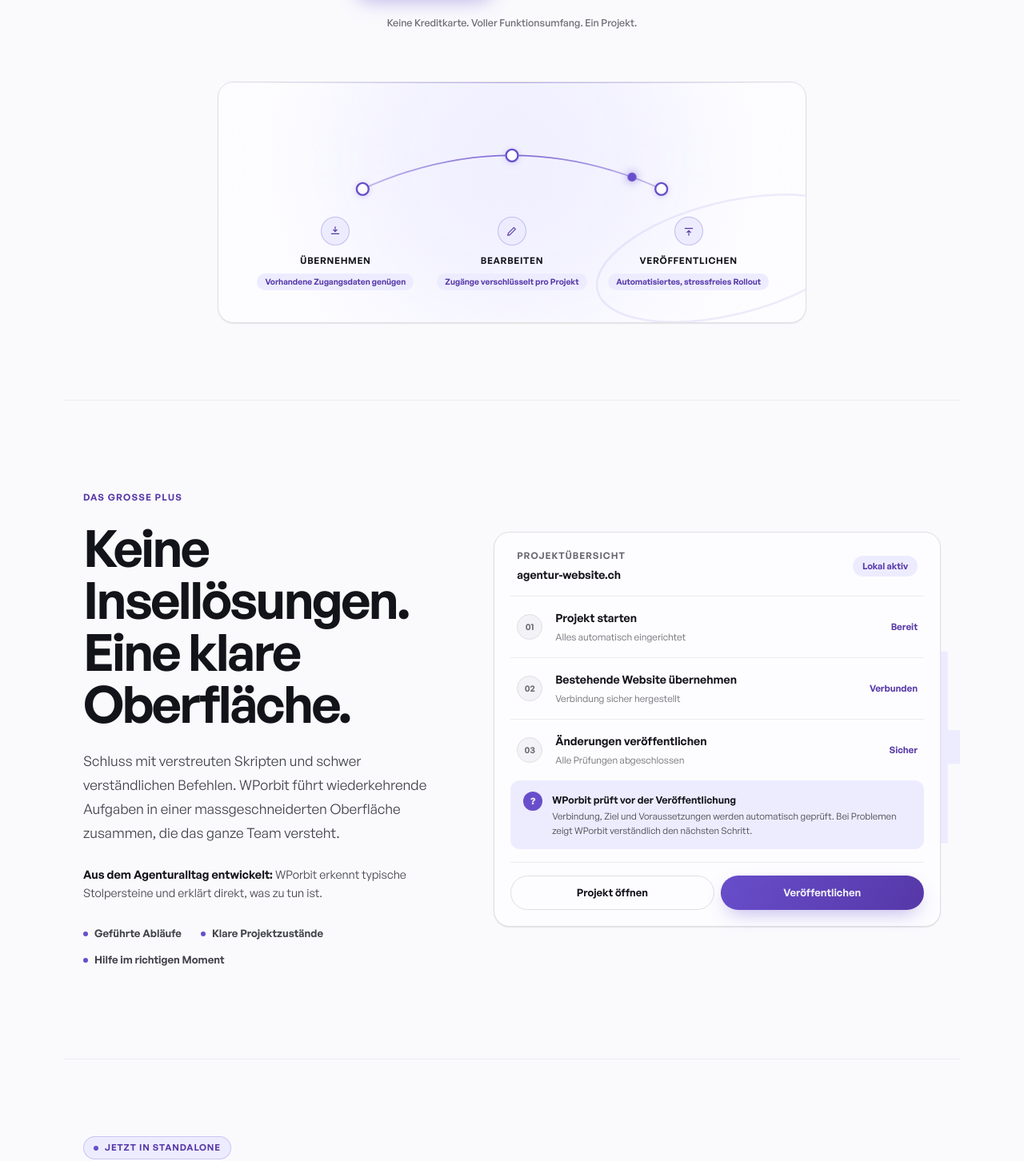
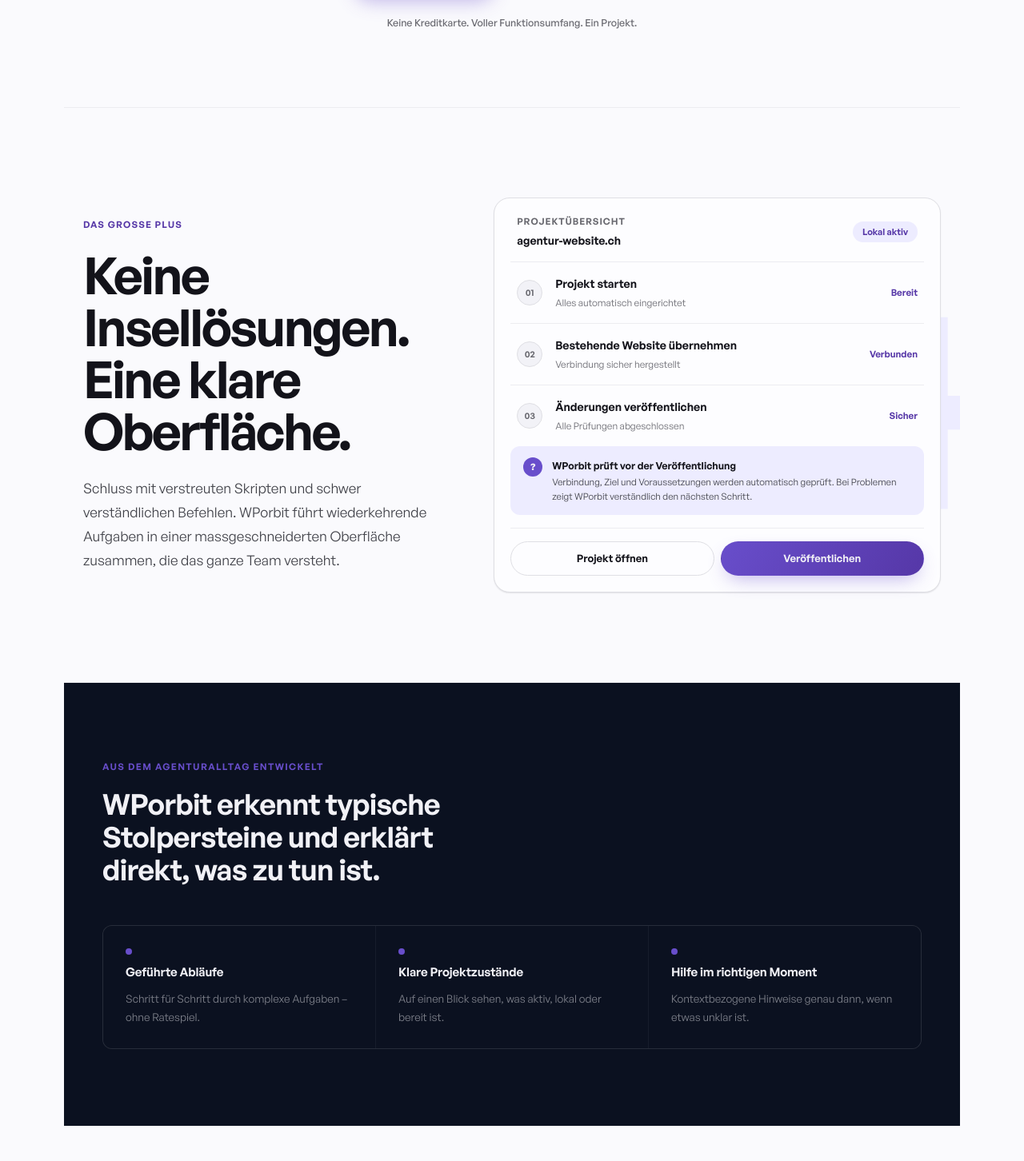
Before and after one commit to signsi/wpcontrol.io-Landingpage, a React (Vite) app: page / in a window 1280 px wide. Shown: the part 582-2034 px from the top of the page at 80% size. Built offline with nearby package versions, Linux system fonts and the light colour scheme.

Commit message:
before demo

```diff
--- a/src/App.tsx
+++ b/src/App.tsx
@@ -2,8 +2,9 @@
 import { initAnimations } from './lib/animations'
 import Topbar      from './components/Topbar'
 import Hero        from './components/Hero'
-import BigPlus     from './components/BigPlus'
-import FeatureGrid from './components/FeatureGrid'
+import BigPlus       from './components/BigPlus'
+import AgencyBanner from './components/AgencyBanner'
+import FeatureGrid  from './components/FeatureGrid'
 import LogoCloud   from './components/LogoCloud'
 import Showcase    from './components/Showcase'
 import EarlyAccess from './components/EarlyAccess'
@@ -22,6 +23,7 @@
       <main className="pt-[3.75rem]">
         <Hero />
         <BigPlus />
+        <AgencyBanner />
         <FeatureGrid />
         <Showcase />
         <LogoCloud />
--- /dev/null
+++ b/src/components/AgencyBanner.tsx
@@ -0,0 +1,45 @@
+const benefits = [
+  {
+    label: 'Geführte Abläufe',
+    description: 'Schritt für Schritt durch komplexe Aufgaben – ohne Ratespiel.',
+  },
+  {
+    label: 'Klare Projektzustände',
+    description: 'Auf einen Blick sehen, was aktiv, lokal oder bereit ist.',
+  },
+  {
+    label: 'Hilfe im richtigen Moment',
+    description: 'Kontextbezogene Hinweise genau dann, wenn etwas unklar ist.',
+  },
+]
+
+export default function AgencyBanner() {
+  return (
+    <section className="bg-dark px-6 py-20 sm:py-24">
+      <div className="mx-auto max-w-5xl">
+        <div className="reveal-up mb-12 max-w-[52ch]">
+          <p className="mb-4 text-[0.72rem] font-semibold uppercase tracking-[0.12em] text-accent">
+            Aus dem Agenturalltag entwickelt
+          </p>
+          <h2 className="font-heading text-[clamp(1.75rem,3.2vw,2.25rem)] font-semibold leading-[1.15] tracking-[-0.02em] text-on-dark">
+            WPorbit erkennt typische Stolpersteine und erklärt direkt, was zu tun ist.
+          </h2>
+        </div>
+
+        <div className="stagger-group grid gap-px overflow-hidden rounded-xl border border-white/[0.07] bg-white/[0.05] sm:grid-cols-3">
+          {benefits.map((b) => (
+            <div key={b.label} className="flex flex-col gap-3 bg-dark p-7 transition-colors hover:bg-white/[0.04]">
+              <span className="size-2 rounded-full bg-accent" />
+              <p className="font-heading text-[0.9375rem] font-semibold leading-snug tracking-[-0.01em] text-on-dark">
+                {b.label}
+              </p>
+              <p className="text-[0.84rem] leading-[1.65] text-on-dark/50">
+                {b.description}
+              </p>
+            </div>
+          ))}
+        </div>
+      </div>
+    </section>
+  )
+}
--- a/src/components/BigPlus.tsx
+++ b/src/components/BigPlus.tsx
@@ -26,19 +26,6 @@
             Schluss mit verstreuten Skripten und schwer verständlichen Befehlen. WPorbit führt wiederkehrende Aufgaben in einer massgeschneiderten Oberfläche zusammen, die das ganze Team versteht.
           </p>
 
-          <p className="mt-6 max-w-[36rem] text-[0.9rem] leading-[1.65] text-secondary">
-            <strong className="font-semibold text-primary">Aus dem Agenturalltag entwickelt:</strong>{' '}
-            WPorbit erkennt typische Stolpersteine und erklärt direkt, was zu tun ist.
-          </p>
-
-          <div className="mt-7 flex flex-wrap gap-x-6 gap-y-3 text-[0.82rem] font-semibold text-secondary">
-            {['Geführte Abläufe', 'Klare Projektzustände', 'Hilfe im richtigen Moment'].map((benefit) => (
-              <span key={benefit} className="flex items-center gap-2">
-                <span className="size-1.5 rounded-full bg-accent" />
-                {benefit}
-              </span>
-            ))}
-          </div>
         </div>
 
         <div className="reveal-up relative">
--- a/src/components/Hero.tsx
+++ b/src/components/Hero.tsx
@@ -1,69 +1,3 @@
-import { OrbitArc } from './OrbitMotif'
-
-const steps = [
-  {
-    title: 'Übernehmen',
-    proof: 'Vorhandene Zugangsdaten genügen',
-    icon: 'M12 4v9m0 0l3.5-3.5M12 13l-3.5-3.5M5 17h14',
-  },
-  {
-    title: 'Bearbeiten',
-    proof: 'Zugänge verschlüsselt pro Projekt',
-    icon: 'M15.5 5.5l3 3L8 19l-4 1 1-4L15.5 5.5z',
-  },
-  {
-    title: 'Veröffentlichen',
-    proof: 'Automatisiertes, stressfreies Rollout',
-    icon: 'M12 20v-9m0 0l3.5 3.5M12 11l-3.5 3.5M5 7h14',
-  },
-]
-
-const stepDelays = [0, -4.5, -8.9]
-
-function OrbitFlow() {
-  return (
-    <div className="hero-image relative mt-16 w-full max-w-[46rem] overflow-hidden rounded-panel border border-line bg-surface p-6 shadow-card sm:p-10">
-      <div aria-hidden="true" className="pointer-events-none absolute -top-28 left-1/2 size-[26rem] -translate-x-1/2 rounded-full bg-accent-tint/80 blur-[70px]" />
-      <OrbitArc className="pointer-events-none absolute -bottom-24 -right-20 size-[22rem] text-accent/10" rotate={-14} />
-      <div className="absolute inset-x-0 top-0 h-px bg-gradient-to-r from-transparent via-accent/45 to-transparent" />
-
-      <svg viewBox="0 0 600 120" className="relative h-24 w-full overflow-visible sm:h-28" aria-hidden="true">
-        <defs>
-          <linearGradient id="flow-path-gradient" x1="0" y1="0" x2="1" y2="0">
-            <stop offset="0%" stopColor="oklch(52% 0.185 288 / 35%)" />
-            <stop offset="50%" stopColor="oklch(52% 0.185 288 / 85%)" />
-            <stop offset="100%" stopColor="oklch(52% 0.185 288 / 35%)" />
-          </linearGradient>
-        </defs>
-        <path d="M100,100 Q300,10 500,100" fill="none" stroke="url(#flow-path-gradient)" strokeWidth="2" strokeLinecap="round" />
-        {[[100, 100], [300, 55], [500, 100]].map(([cx, cy], i) => (
-          <circle key={i} cx={cx} cy={cy} r="8" strokeWidth="2.5" className="fill-surface stroke-accent [filter:drop-shadow(0_1px_4px_oklch(52%_0.185_288/25%))]" />
-        ))}
-        <circle r="6" className="animate-flow-dot fill-accent [filter:drop-shadow(0_0_6px_oklch(52%_0.185_288/70%))]" />
-      </svg>
-
-      <div className="relative mt-4 grid grid-cols-3 gap-2">
-        {steps.map((step, i) => (
-          <div key={step.title} className="flex flex-col items-center">
-            <span
-              className="animate-flow-step mb-2.5 flex size-9 items-center justify-center rounded-full border border-accent/30 bg-accent-tint text-accent-strong"
-              style={{ animationDelay: `${stepDelays[i]}s` }}
-            >
-              <svg viewBox="0 0 24 24" fill="none" stroke="currentColor" strokeWidth="1.75" strokeLinecap="round" strokeLinejoin="round" className="size-4">
-                <path d={step.icon} />
-              </svg>
-            </span>
-            <p className="text-[0.72rem] font-semibold uppercase tracking-[0.06em] text-primary">{step.title}</p>
-            <span className="mt-1.5 rounded-full bg-accent-tint px-2.5 py-1 text-center text-[0.64rem] font-semibold leading-tight text-accent-strong">
-              {step.proof}
-            </span>
-          </div>
-        ))}
-      </div>
-    </div>
-  )
-}
-
 export default function Hero() {
   return (
     <section className="relative overflow-hidden border-b border-border-soft px-6 pb-20 pt-16 text-center sm:pb-24 sm:pt-20">
@@ -89,8 +23,6 @@
           <a href="#vergleich" className="btn btn-secondary btn-lg">Standalone vergleichen</a>
         </div>
         <p className="mt-5 text-[0.78rem] font-medium text-tertiary">Keine Kreditkarte. Voller Funktionsumfang. Ein Projekt.</p>
-
-        <OrbitFlow />
       </div>
     </section>
   )
```
